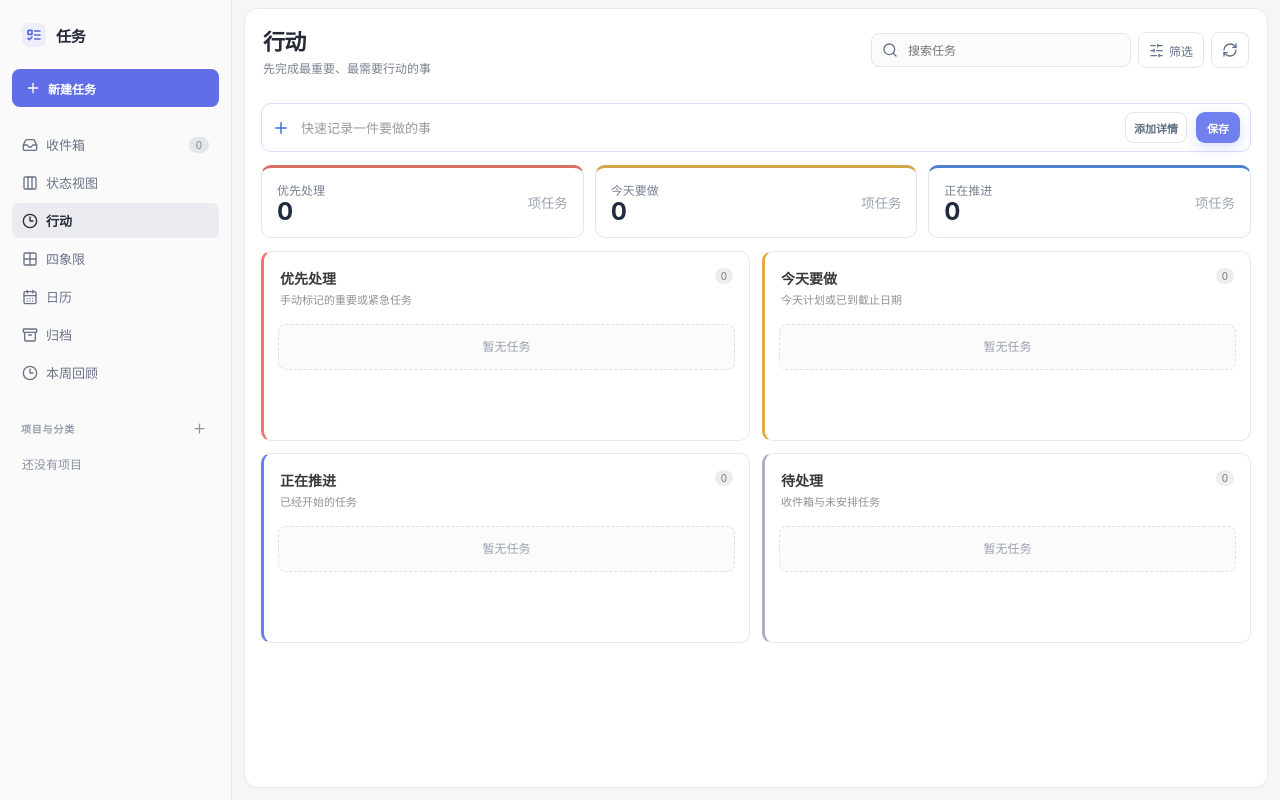
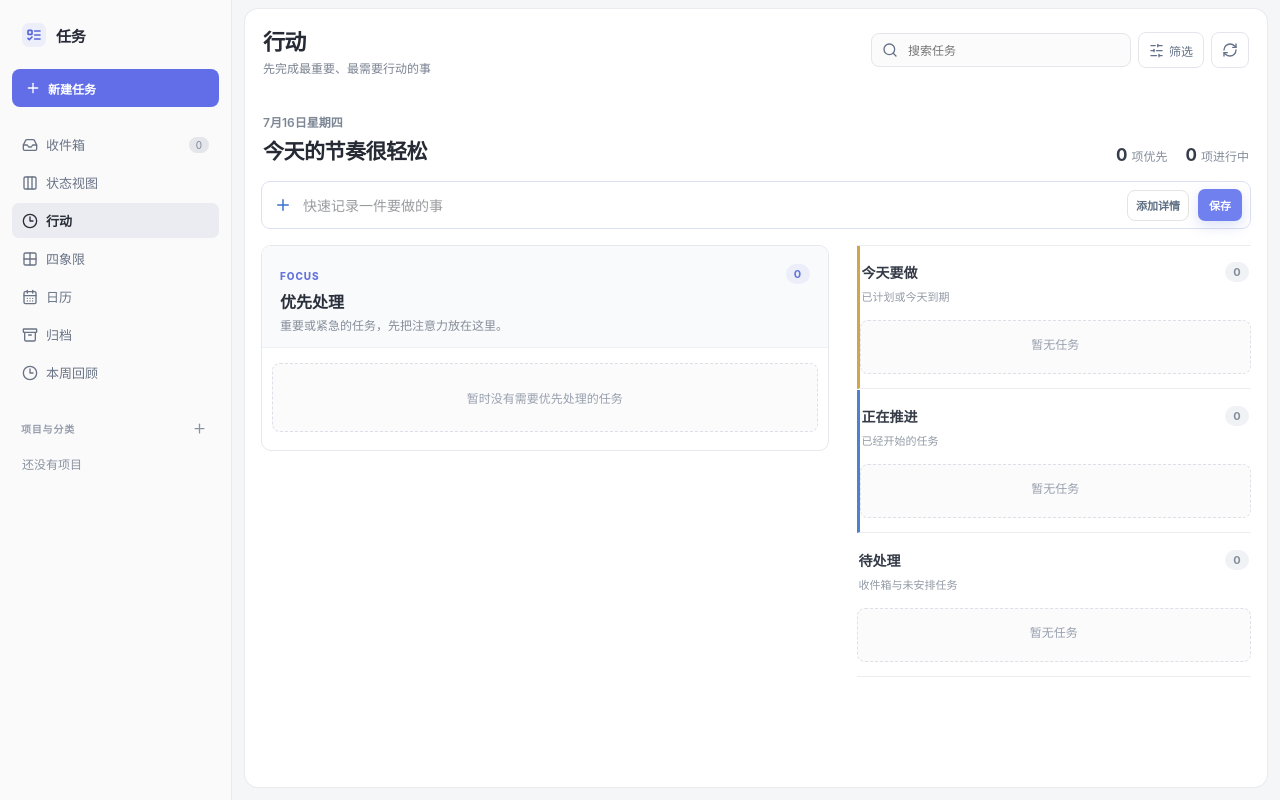
Before and after one commit to codeleizy/todolist, a React (Vite) app: page / in a window 1280 px wide. Built offline with nearby package versions, Linux system fonts and the light colour scheme.

Commit message:
Refocus today workspace around priority tasks

```diff
--- a/src/web-workspaces.css
+++ b/src/web-workspaces.css
@@ -41,19 +41,26 @@
   .status-list { width:100%; }
   .status-group { border:1px solid #eceef1; border-radius:10px; overflow:hidden; }
 
-  /* Action / today */
-  .action-workspace { display:flex; flex-direction:column; gap:13px; width:100%; max-width:none; }
-  .capture-bar { flex:0 0 auto; padding:8px 10px; border-radius:10px; box-shadow:none; }
-  .action-summary { display:grid; grid-template-columns:repeat(3,minmax(0,1fr)); gap:11px; }
-  .action-metric { display:grid; grid-template-columns:1fr auto; align-items:center; gap:2px; min-height:72px; padding:13px 15px; border-radius:10px; box-shadow:none; }
-  .action-metric span { font-size:12px; color:#778092; }
-  .action-metric strong { grid-column:1; font-size:24px; line-height:1; }
-  .action-metric small { grid-column:2; grid-row:1 / span 2; color:#9ba3b1; }
-  .action-grid { display:grid; grid-template-columns:repeat(2,minmax(0,1fr)); gap:12px; align-content:start; }
-  .action-section { min-height:190px; margin:0; padding:14px; border:1px solid #e7e9ed; border-left:3px solid #dfe3eb; border-radius:10px; box-shadow:none; }
-  .action-section.attention { border-left-color:#ed776f; }.action-section.plan { border-left-color:#e3ab43; }.action-section.progress { border-left-color:#6383e8; }.action-section.neutral { border-left-color:#aab2c0; }
-  .action-section header { margin-bottom:8px; }.action-section header strong { font-size:14px; }.action-section header span { font-size:11px; }
-  .action-section .task-list { gap:2px; }.action-section .task-row { padding:8px 5px; }
+  /* Action / today — content-led rather than a dashboard of equally weighted cards. */
+  .view-today .content { overflow:auto; }
+  .action-workspace { display:flex; flex-direction:column; gap:16px; width:100%; max-width:1280px; margin:0 auto; padding:4px 0 24px; }
+  .action-context { display:flex; align-items:flex-end; justify-content:space-between; padding:4px 2px 0; }
+  .action-context > div:first-child > span { color:#7d8796; font-size:12px; font-weight:600; }
+  .action-context h2 { margin:4px 0 0; color:#252a34; font-size:21px; letter-spacing:-.5px; }
+  .action-context-stats { display:flex; gap:18px; color:#848d9a; font-size:12px; }
+  .action-context-stats span { display:flex; gap:4px; align-items:baseline; }.action-context-stats b { color:#363d4a; font-size:17px; }
+  .capture-bar { flex:0 0 auto; min-height:48px; padding:7px 8px 7px 12px; border-color:#dce1f3; border-radius:9px; box-shadow:none; }
+  .capture-bar:focus-within { border-color:#8190ed; box-shadow:0 0 0 3px #6474e816; }
+  .capture-bar input { font-size:14px; }.capture-bar .primary { min-height:32px; border-radius:7px; }
+  .action-layout { display:grid; grid-template-columns:minmax(0,1.18fr) minmax(310px,.82fr); gap:28px; align-items:start; }
+  .action-focus { padding:0; border:1px solid #e6e8ed; border-radius:10px; background:#fff; overflow:hidden; }
+  .action-focus > header { display:flex; align-items:flex-start; justify-content:space-between; padding:18px 18px 14px; border-bottom:1px solid #eef0f3; background:#f9fafc; }
+  .action-focus header span { color:#6574db; font-size:10px; font-weight:800; letter-spacing:.09em; }.action-focus h3 { margin:5px 0 3px; color:#2a303b; font-size:16px; }.action-focus p { margin:0; color:#858d9a; font-size:12px; }
+  .action-focus > header > small,.action-section > header > small { min-width:24px; padding:3px 7px; border-radius:999px; background:#eceffa; color:#6474dc; font-size:11px; font-weight:700; text-align:center; }
+  .action-focus .task-list { padding:7px 10px 10px; }.action-focus .task-row { padding:11px 7px; border-radius:7px; }.action-focus .empty { margin:8px 0; }
+  .action-secondary { display:grid; gap:1px; border-top:1px solid #ebedf1; }.action-section { min-height:0; margin:0; padding:14px 0; border:0; border-bottom:1px solid #ebedf1; border-left:0; border-radius:0; box-shadow:none; }
+  .action-section header { display:flex; align-items:flex-start; justify-content:space-between; margin-bottom:7px; }.action-section header strong { color:#343b47; font-size:14px; }.action-section header span { display:block; margin-top:3px; color:#939ba7; font-size:11px; }.action-section header > small { background:#f0f2f5; color:#838d9b; }
+  .action-section .task-list { gap:1px; }.action-section .task-row { padding:8px 4px; }.action-section .empty { min-height:54px; padding:14px 10px; }
 
   /* Inbox, archive and weekly review */
   .inbox-workspace { width:100%; min-height:0; border-radius:10px; box-shadow:none; }
```
Also changed, not shown: src/main.jsx (+1 -1 lines).
